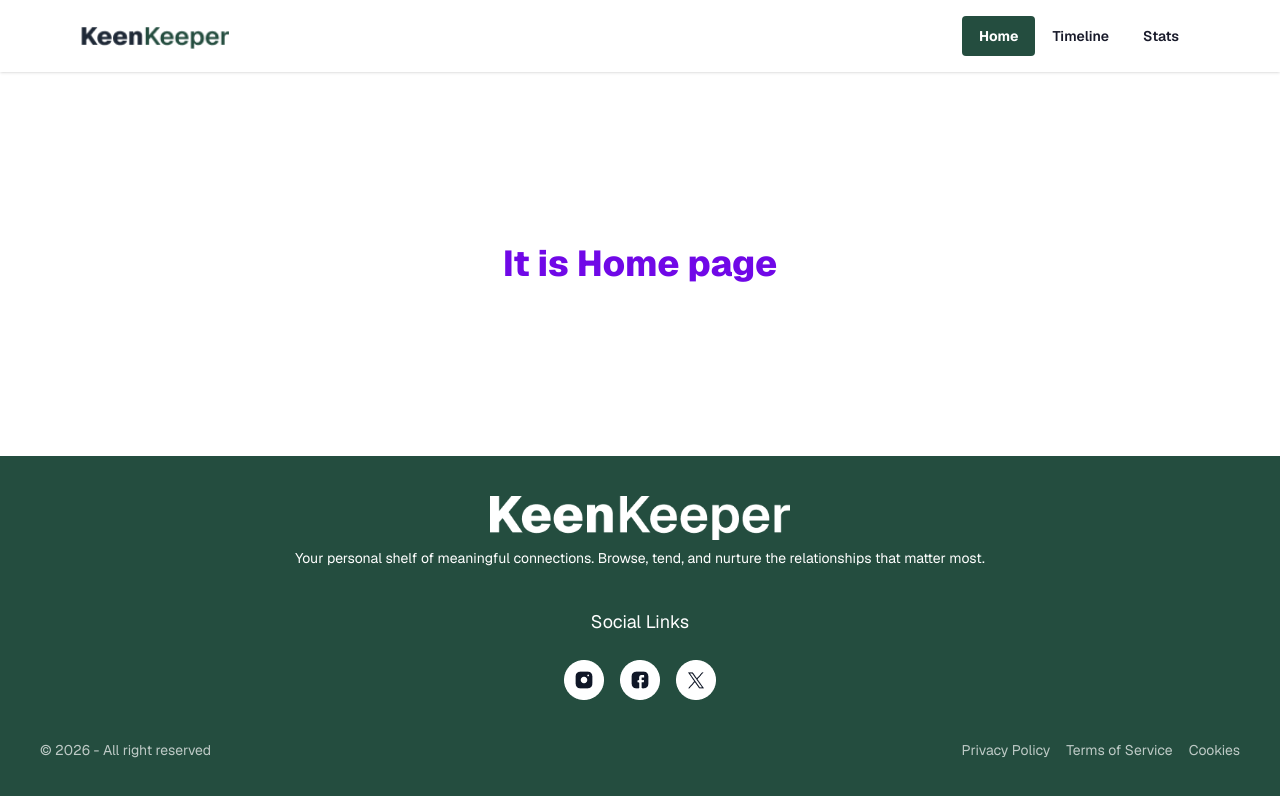
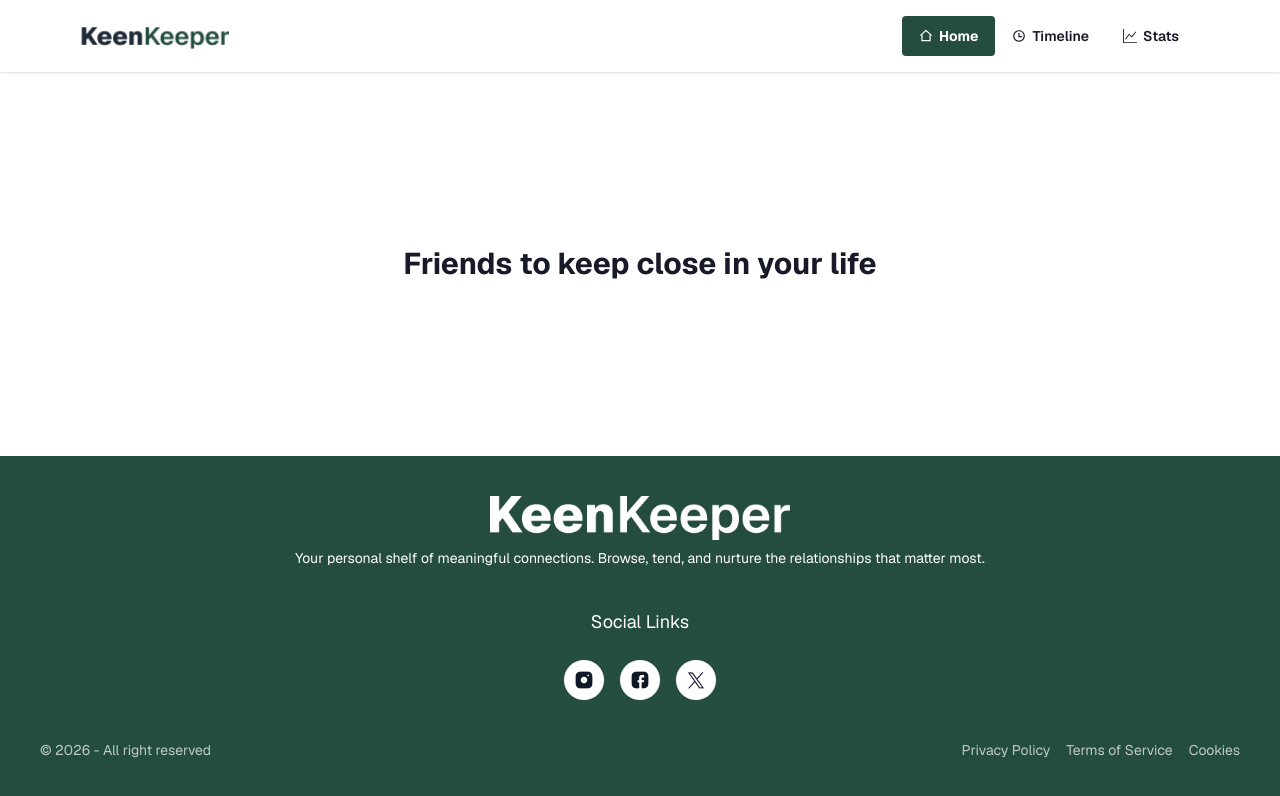
Before and after one commit to Nafiul-Islam-Eshan/KeenKeeper, a Next.js app: page / in a window 1280 px wide. Shown: the top 796 px of the page. Built offline with nearby package versions, Linux system fonts and the light colour scheme.

Commit message:
Navbar: icons added before the navlinks

```diff
--- a/package.json
+++ b/package.json
@@ -11,7 +11,8 @@
   "dependencies": {
     "next": "16.3.2",
     "react": "19.2.8",
-    "react-dom": "19.2.8"
+    "react-dom": "19.2.8",
+    "react-icons": "^5.7.0"
   },
   "devDependencies": {
     "@tailwindcss/postcss": "^4",
--- a/src/Component/navbar/page.jsx
+++ b/src/Component/navbar/page.jsx
@@ -1,17 +1,20 @@
 "use client";
 import Image from "next/image";
-import logo from "@/assets/logo.png"
+import logo from "@/assets/logo.png";
 import Link from "next/link";
 import { usePathname } from "next/navigation";
-import React from "react";
+import { RiHome2Line, RiTimeLine } from "react-icons/ri";
+import { BsGraphUp } from "react-icons/bs";
 
 const NavbarPage = () => {
   const pathname = usePathname();
 
   return (
     <div className="navbar bg-base-100 shadow-sm lg:px-20">
+
       {/* navbar start */}
       <div className="navbar-start">
+
         {/* Dropdown button */}
         <div className="dropdown">
           <div tabIndex={0} role="button" className="btn btn-ghost md:hidden">
@@ -31,35 +34,42 @@ const NavbarPage = () => {
               />{" "}
             </svg>
           </div>
+
           <ul
             tabIndex={-1}
             className="menu menu-sm dropdown-content bg-base-100 rounded-box z-1 mt-3 w-52 p-2 shadow"
           >
+            {/* Home */}
             <li>
               <Link
                 href="/"
                 className={`btn btn-ghost text-md ${pathname == "/" && " bg-[#244D3F]  text-white font-bold"}`}
               >
-              Home
+                <RiHome2Line /> Home
               </Link>
             </li>
+
+            {/* Timeline */}
             <li>
               <Link
                 href="/timeline"
                 className={`btn btn-ghost text-md ${pathname == "/timeline" && " bg-[#244D3F]  text-white font-bold"}`}
               >
-              Timeline
+                <RiTimeLine /> Timeline
               </Link>
             </li>
+
+            {/* Stats */}
             <li>
               <Link
                 href="/stats"
                 className={`btn btn-ghost text-md ${pathname == "/stats" && " bg-[#244D3F]  text-white font-bold"}`}
               >
-              Stats
+                <BsGraphUp /> Stats
               </Link>
             </li>
           </ul>
+
         </div>
         <Link href="/">
           <div className="">
@@ -76,30 +86,37 @@ const NavbarPage = () => {
       {/* Navbar End */}
       <div className="navbar-end hidden md:flex">
         <ul className="menu menu-horizontal px-1">
+
+          {/* Home */}
           <li>
             <Link
               href="/"
               className={`btn btn-ghost text-md ${pathname == "/" && " bg-[#244D3F]  text-white font-bold"}`}
             >
-              Home
+              <RiHome2Line /> Home
             </Link>
           </li>
+
+          {/* Timeline */}
           <li>
             <Link
               href="/timeline"
               className={`btn btn-ghost text-md ${pathname == "/timeline" && " bg-[#244D3F] text-white font-bold"}`}
             >
-              Timeline
+              <RiTimeLine /> Timeline
             </Link>
           </li>
+
+          {/* Stats */}
           <li>
             <Link
               href="/stats"
               className={`btn btn-ghost text-md ${pathname == "/stats" && " bg-[#244D3F]  text-white font-bold"}`}
             >
-              Stats
+              <BsGraphUp /> Stats
             </Link>
           </li>
+
         </ul>
       </div>
     </div>
--- a/src/app/page.js
+++ b/src/app/page.js
@@ -1,10 +1,10 @@
-
 export default function Home() {
   return (
-    <div className="flex flex-col flex-1 items-center justify-center">
-      <div className='text-4xl text-violet-700 mx-auto my-auto font-extrabold'>
-            It is Home page
-        </div>
-    </div>
+    <main className="flex flex-col flex-1 items-center justify-center lg:px-[245] md:px-[150]">
+
+      <div>
+        <h1 className="text-3xl font-bold text-center">Friends to keep close in your life</h1>
+      </div>
+    </main>
   );
 }
```
Also changed, not shown: 1 other file (tests, documents, lock files or other folders). Lines whose indentation alone changed are shown as unchanged.
